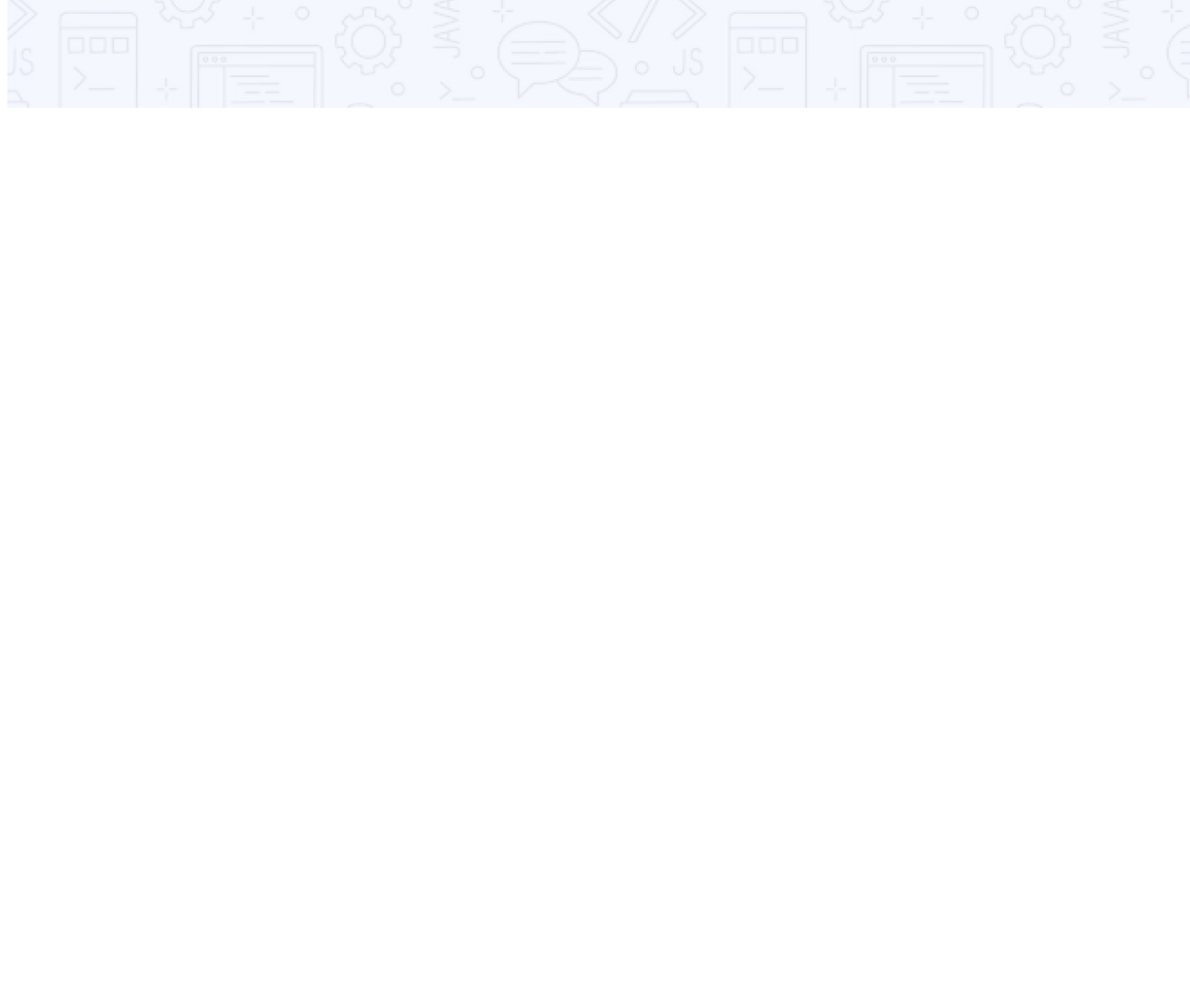
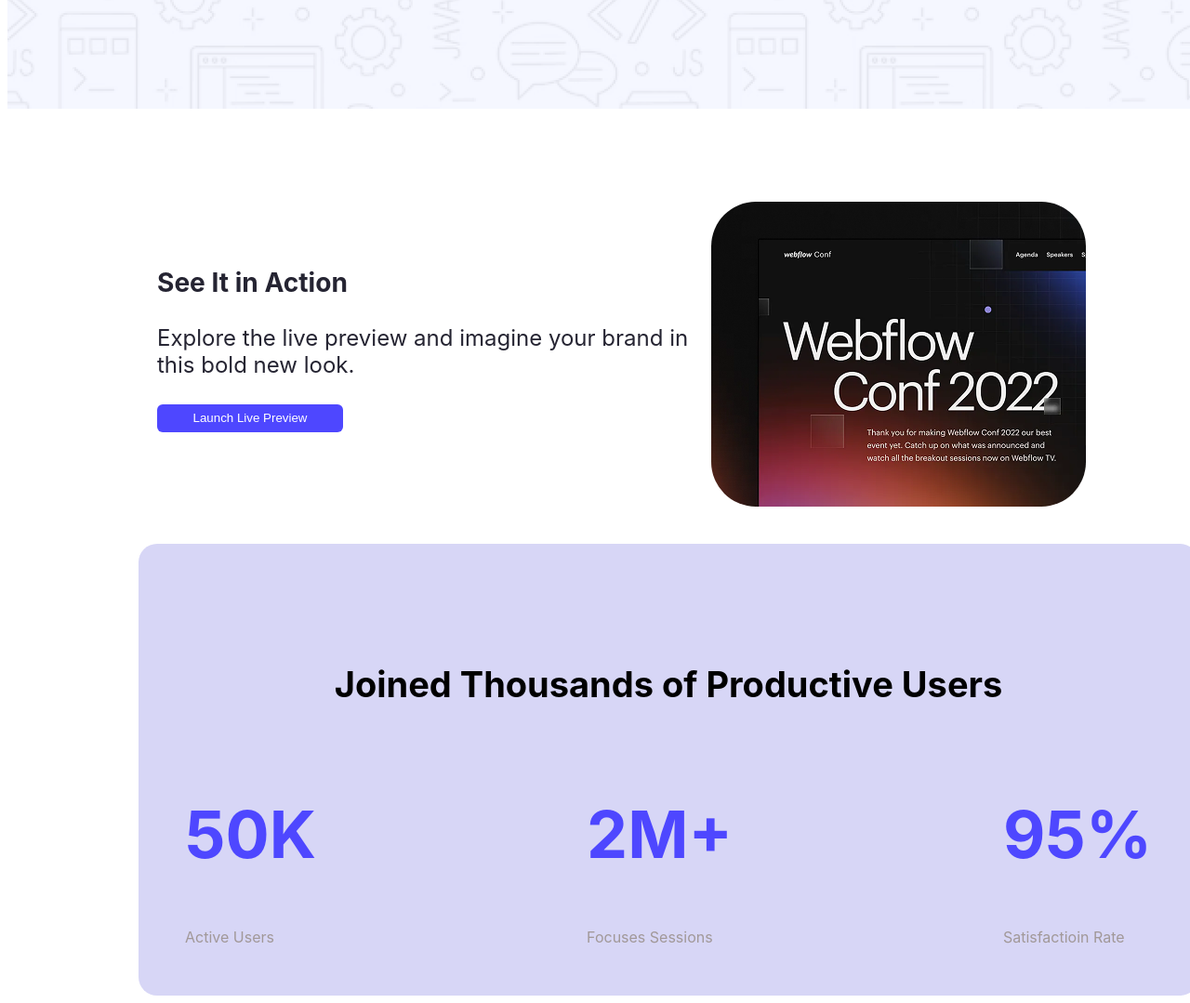
Before and after one commit to rajashkumarbiswas/Porject-1-Website, a plain HTML site: page index.html in a window 1280 px wide. Shown: the part 499-1578 px from the top of the page at 93% size. Before the commit the page ends 800 px from the top, so only its background shows below. Drawn offline with Linux system fonts and the light colour scheme.

Commit message:
Preview section aded

```diff
--- a/index.html
+++ b/index.html
@@ -7,7 +7,8 @@
     <link rel="stylesheet" href="style.css">
 </head>
 <body>
-    <!--Navigation Bar-->
+<header>
+        <!--Navigation Bar-->
     <nav class="navbar">
         <div class="logo">LOGO</div>
         <a href="#" class="btn"><button class="btn">Sign Up</button></a>
@@ -19,6 +20,43 @@
         <a href="" class="btn"><button class="btn">Stay Focused</button></a>
 
     </section>
+</header>
+<main>
+    <!--Preview Section-->
+    <section class="Preview">
+     <div class="section-title">
+            <h3>See It in Action</h3>
+            <p>Explore the live preview and imagine your brand in this bold new look. </p>
+         <button class="btn">Launch Live Preview</button>
+     </div>
+         <div>
+            <img src="Assets/wc-mini.png" alt="">
+         </div>
+    </section>
+    <!--Stats section-->
+    <section class="stats">
+        <div class="hading">
+            <p>Joined Thousands of Productive Users </p>
+        </div>
+        <div class="detail">
+            <div class="details">
+                <h2>50K</h2>
+                <p>Active Users</p>
+            </div>
+            <div class="details">
+                 <h2>2M+</h2>
+                <p>Focuses Sessions</p>
+            </div>
+             <div class="details">
+                 <h2>95%</h2>
+                <p>Satisfactioin Rate</p>
+            </div>
+        </div>
+    </section>
+
+</main>
+
+
 
 </body>
 </html>
--- a/style.css
+++ b/style.css
@@ -24,6 +24,8 @@
     background-color:#4E47FF ;
     color: white;
     border-radius: 5px;
+    width: 150px;
+    height: 30px;
 
 }
 
@@ -61,3 +63,85 @@
     justify-content: center;
     padding: 309px 267px 250 267px;
 }
+
+.Preview{
+    display: flex;
+    justify-content: space-between;
+    height: 328px;
+    width: 1140px;
+    text-align: center;
+    padding: 60px 20px;
+    gap: 20px;
+    margin-top:20px ;
+
+
+
+}
+
+.Preview img{
+    width: 100%;
+    max-width: 500px;
+    margin: 20px 0;
+    border-radius: 48px;
+    height: 328px;
+    width: 403px;
+
+
+}
+
+.Preview .section-title{
+    text-align: left;
+    margin-left: 141px;
+    padding-top: 62px;
+    padding-bottom: 62px;
+    font-size: 24;
+    color: #252432;
+    font-size: 1.5em;
+
+
+}
+
+.Preview .btn{
+    border-radius: 6px;
+    border: none;
+    width: 200px;
+
+}
+
+.stats .detail{
+    display: flex;
+    justify-content: space-between;
+    gap: 10px;
+}
+
+.stats{
+    height: 306px;
+    width: 1040px;
+    padding: 90px 50px;
+    margin-left: 141px;
+    margin-right: 140px;
+    background-color: #d7d6f6;
+    border-radius: 20px;
+}
+.hading{
+    justify-content: center;
+    text-align: center;
+}
+
+.stats .hading p{
+    font-weight: bold;
+    font-size: 38px;
+    font-family: ;
+
+}
+
+.detail .details h2{
+    font-size: 70px;
+    color: #4E47FF;
+}
+
+.detail .details p{
+    color: #a19898;
+    height: 0px;
+
+}
```
